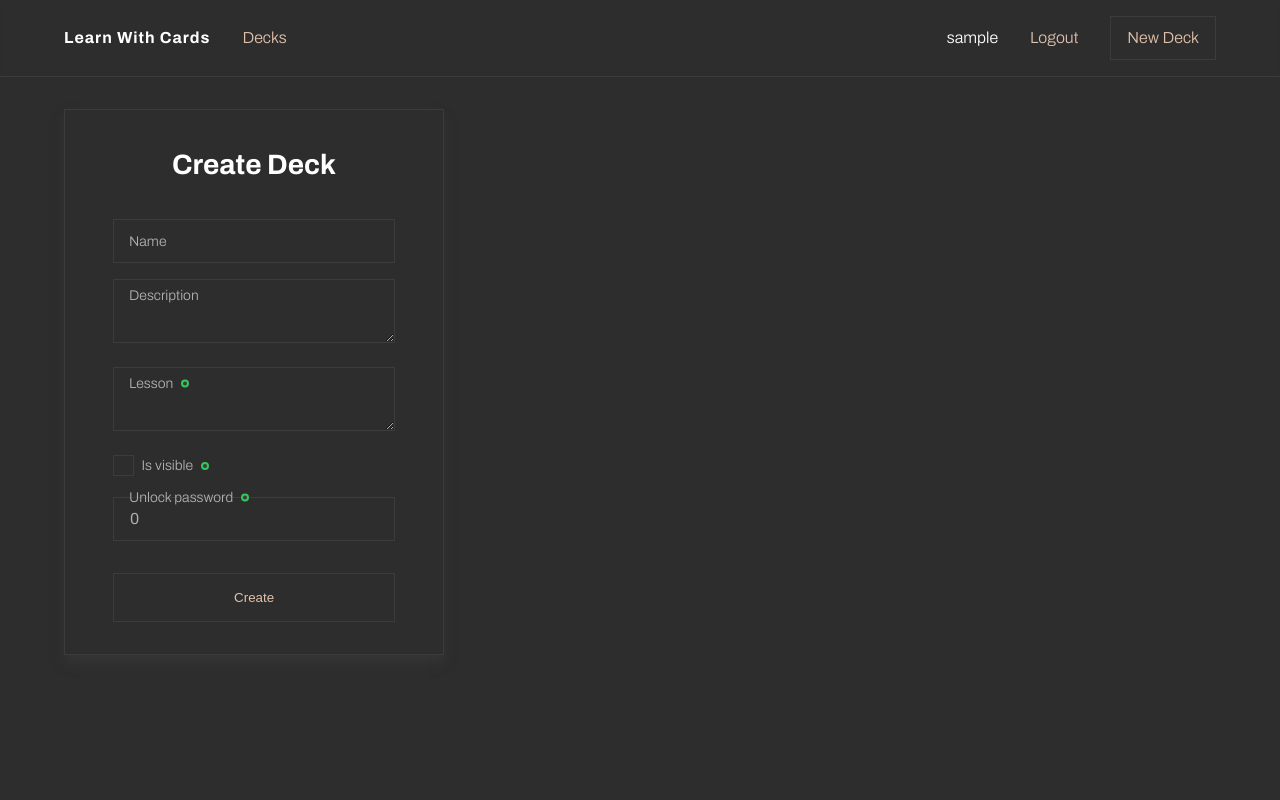
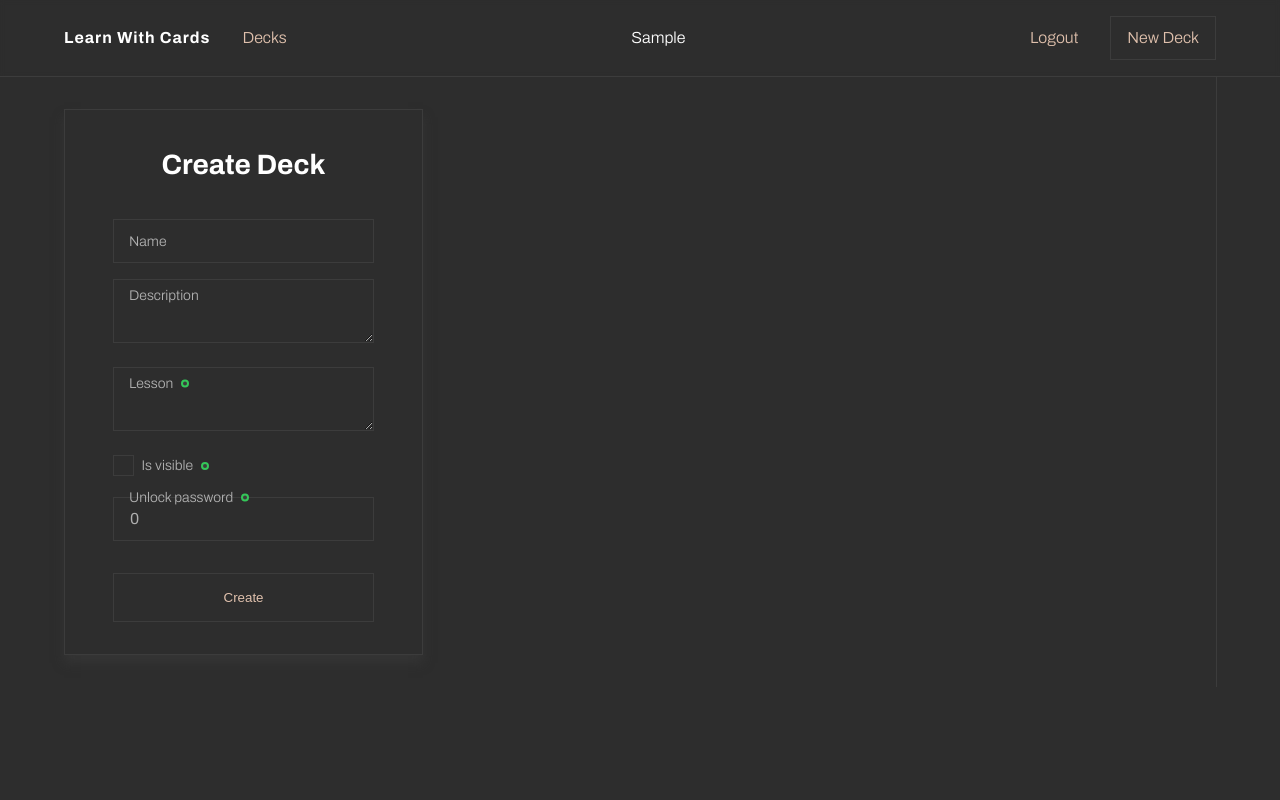
Before and after one commit to Instelce/LearningDecks, a Django app: page /create-deck/ in a window 1280 px wide. Run offline with Django 4.2, Linux system fonts and the light colour scheme; the visitor is signed in with stand-in values (Sample User, id 1).

Commit message:
some css

```diff
--- a/cards/static/css/main.css
+++ b/cards/static/css/main.css
@@ -173,7 +173,6 @@ html.has-scroll-dragging {
   top: 0;
   left: 0;
   padding: 1rem 4rem;
-  margin-bottom: 1rem;
   z-index: 1000;
   display: flex;
   flex-direction: row;
@@ -199,6 +198,29 @@ html.has-scroll-dragging {
 }
 .navbar .navbar-section li:last-child {
   margin-right: 0px;
+}
+
+.sidebar {
+  width: 4rem;
+  height: 100%;
+  padding: 2rem 0rem;
+  position: sticky;
+  right: 0;
+  top: 0;
+  display: flex;
+  flex-direction: column;
+  align-items: center;
+  justify-content: space-between;
+  border-left: 1px solid #3c3c3c;
+}
+.sidebar .sidebar-title {
+  cursor: default;
+  font-size: 12px;
+  writing-mode: vertical-lr;
+  text-orientation: upright;
+  text-transform: uppercase;
+  font-weight: 700;
+  letter-spacing: 0;
 }
 
 .button {
@@ -309,13 +331,24 @@ html.has-scroll-dragging {
 }
 
 body {
+  min-height: 100vh;
+  display: block;
   font-weight: 300;
   background: #2D2D2D;
   color: #FFFFFF;
   font-family: "Archivo", system-ui, -apple-system, BlinkMacSystemFont, "Segoe UI", Roboto, Oxygen, Ubuntu, Cantarell, "Open Sans", "Helvetica Neue", sans-serif;
 }
 
-.scroll-container {
+.main-container {
+  height: 100%;
+  box-sizing: border-box;
+  display: grid;
+  grid-template-columns: 1fr auto;
+  position: relative;
+}
+
+.container {
+  position: relative;
   display: block;
   margin: 2rem 4rem;
 }
@@ -359,15 +392,14 @@ fieldset {
   display: block;
 }
 .form-group .form-help {
-  height: 0px;
+  max-height: 0;
   display: block;
   overflow: hidden;
   font-size: 14px;
   color: #AFAFAF;
-  transition: height 0.3s;
 }
 .form-group .field-container:focus-within + .form-help {
-  height: auto;
+  max-height: 100%;
 }
 .form-group label {
   order: -1;
--- a/cards/static/js/main.js
+++ b/cards/static/js/main.js
@@ -8,3 +8,8 @@ inputs.forEach(input => {
 textareas.forEach(textarea => {
     textarea.placeholder = " "
 });
+
+let navbar = document.querySelector('.navbar')
+let sidebar = document.querySelector('.sidebar')
+
+// sidebar = navbar.offsetHeight
--- a/cards/static/scss/components/_notification.scss
+++ b/cards/static/scss/components/_notification.scss
@@ -4,7 +4,6 @@
     bottom: 2rem;
     left: 50%;
     transform: translateX(-50%);
-
     border: 1px solid $color-gray;
 
     animation: appear 0.3s, disappear 0.3s 3s forwards;
--- a/cards/static/scss/layout/_navbar.scss
+++ b/cards/static/scss/layout/_navbar.scss
@@ -4,7 +4,6 @@
     top: 0;
     left: 0;
     padding: 1rem 4rem;
-    margin-bottom: 1rem;
     z-index: 1000;
 
     display: flex;
--- /dev/null
+++ b/cards/static/scss/layout/_sidebar.scss
@@ -0,0 +1,24 @@
+.sidebar {
+    width: 4rem;
+    height: 100%;
+    padding: 2rem 0rem;
+    position: sticky;
+    right: 0;
+    top: 0;
+    display: flex;
+    flex-direction: column;
+    align-items: center;
+    justify-content: space-between;
+    border-left: 1px solid $color-gray;
+
+    .sidebar-title {
+        cursor: default;
+        font-size: 12px;
+        writing-mode: vertical-lr;
+        text-orientation: upright;
+        text-transform: uppercase;
+        font-weight: 700;
+        letter-spacing: 0;
+    }
+
+}
--- a/cards/static/scss/main.scss
+++ b/cards/static/scss/main.scss
@@ -8,6 +8,7 @@
 @import
     './layout/navbar',
     './layout/header',
+    './layout/sidebar',
     './layout/footer';
 
 @import
--- a/cards/static/scss/modules/_base.scss
+++ b/cards/static/scss/modules/_base.scss
@@ -8,6 +8,8 @@
 }
 
 body {
+    min-height: 100vh;
+    display: block;
     font-weight: 300;
     background: $color-background;
 
@@ -15,7 +17,16 @@ body {
     font-family: "Archivo", system-ui, -apple-system, BlinkMacSystemFont, 'Segoe UI', Roboto, Oxygen, Ubuntu, Cantarell, 'Open Sans', 'Helvetica Neue', sans-serif;
 }
 
-.scroll-container {
+.main-container {
+    height: 100%;
+    box-sizing: border-box;
+    display: grid;
+    grid-template-columns: 1fr auto;
+    position: relative;
+}
+
+.container {
+    position: relative;
     display: block;
     margin: 2rem 4rem;
 }
--- a/cards/static/scss/modules/_forms.scss
+++ b/cards/static/scss/modules/_forms.scss
@@ -33,16 +33,14 @@ fieldset {
   }
 
   .form-help {
-    height: 0px;
+    max-height: 0;
     display: block;
     overflow: hidden;
     font-size: 14px;
     color: $color-secondary-text;
-
-    transition: height 0.3s;
   }
   .field-container:focus-within + .form-help {
-    height: auto;
+    max-height: 100%;
   }
 
   label {
--- a/cards/templates/base.html
+++ b/cards/templates/base.html
@@ -20,10 +20,11 @@
             <li><a href="{% url 'home' %}" class="navbar-brand">Learn With Cards</a></li>
             <li><a href="{% url 'card-deck-list' %}" class="link">Decks</a></li>
         </ul>
+        <span>
+            {{ user.username | capfirst }}
+        </span>
         <ul class="navbar-section">
             {% if user.is_authenticated %}
-                <li>{{ user.username }}</li>
-
                 <li><a href="{% url 'logout' %}" class="link">Logout</a></li>
                 <li><a href="{% url 'card-deck-create' %}" class="button small">New Deck</a></li>
             {% else %}
@@ -32,6 +33,7 @@
             {% endif %}
         </ul>
     </nav>
+
     {% if messages %}
     {% for message in messages %}
         <div class="notification {{ message.tags }}">
@@ -40,8 +42,14 @@
     {% endfor %}
     {% endif %}
 
-    <div class="scroll-container">
-        {% block content %}{% endblock content %}
+    <div class="main-container">
+        <div class="container">
+            {% block content %}{% endblock content %}
+        </div>
+
+        <div class="sidebar">
+            {% block sidebar %}{% endblock sidebar %}
+        </div>
     </div>
 
     <script src="{% static 'js/libs/locomotive-scroll.js' %}"></script>
--- a/cards/templates/cards/card_deck_list.html
+++ b/cards/templates/cards/card_deck_list.html
@@ -14,3 +14,7 @@
         {% endfor %}
     </header>
 {% endblock content %}
+
+{% block sidebar %}
+    <h2 class="sidebar-title">Decks</h2>
+{% endblock sidebar %}
```
Also changed, not shown: 1 other file.
